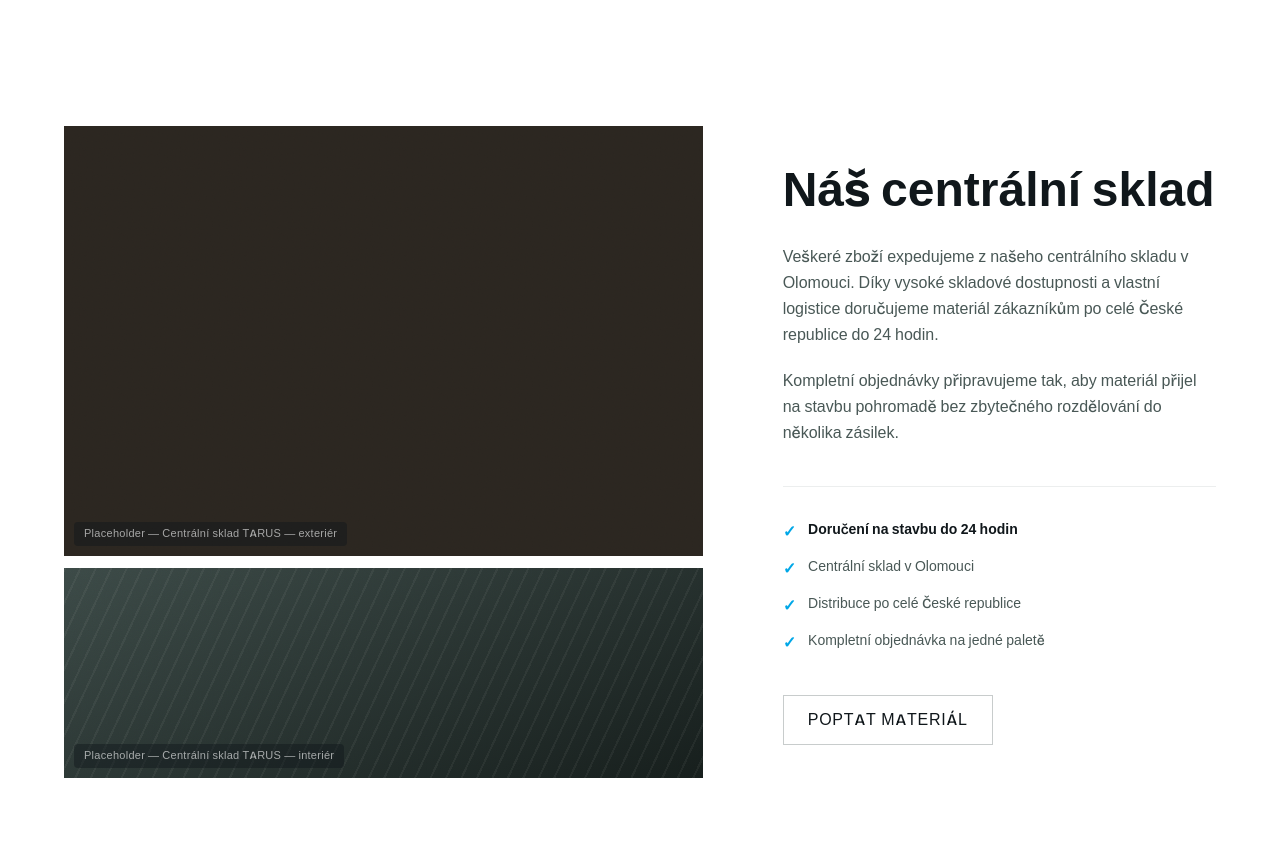
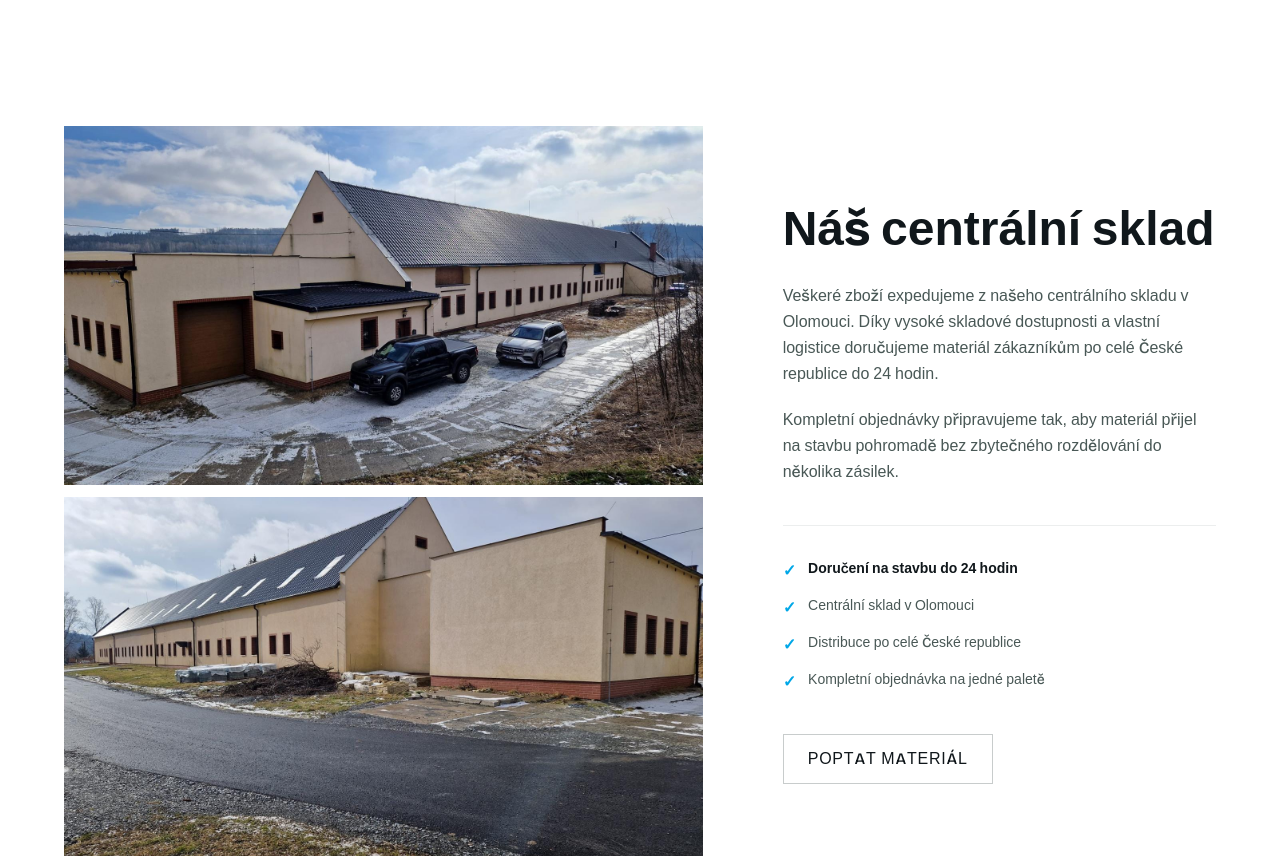
Before and after one commit to lukasobrucnik/tarus-landing, a Next.js app: page / in a window 1280 px wide. Shown: the part 3100-3958 px from the top of the page. Built offline with nearby package versions, Linux system fonts and the light colour scheme.

Commit message:
TARUS update: added photos of storadge and chnged aspect ratio of placeholders

```diff
--- a/app/page.tsx
+++ b/app/page.tsx
@@ -16,7 +16,7 @@ export default function Home() {
   // Folders need not exist — getSectionImages returns [] for missing dirs.
   const heroImages = getSectionImages("hero");
   const aboutImages = getSectionImages("about");
-  const skladImages = getSectionImages("sklad");
+  const skladImages = getSectionImages("storadge");
   const brandImages = getSectionImages("brands");
   const specializaceImages = getSectionImages("specializace");
   const tarusImages = getSectionImages("tarus");
--- a/components/sections/CentralniSklad.tsx
+++ b/components/sections/CentralniSklad.tsx
@@ -30,7 +30,7 @@ export function CentralniSklad({ images = [] }: { images?: string[] }) {
               whileInView={{ opacity: 1, scale: 1 }}
               viewport={{ once: true, margin: "-60px" }}
               transition={{ duration: 0.7, ease: [0.22, 1, 0.36, 1] }}
-              className="relative h-[300px] overflow-hidden sm:h-[380px] lg:h-[430px]"
+              className="relative aspect-video overflow-hidden"
             >
               {images[0] ? (
                 <Image
@@ -54,7 +54,7 @@ export function CentralniSklad({ images = [] }: { images?: string[] }) {
               whileInView={{ opacity: 1, scale: 1 }}
               viewport={{ once: true, margin: "-60px" }}
               transition={{ duration: 0.7, delay: 0.1, ease: [0.22, 1, 0.36, 1] }}
-              className="relative h-[180px] overflow-hidden lg:h-[210px]"
+              className="relative aspect-video overflow-hidden"
             >
               {images[1] ? (
                 <Image
```
Also changed, not shown: .impeccable/hook.cache.json, public/images/storadge/WhatsApp Image 2026-07-01 at 15.48.54.jpeg (added), public/images/storadge/WhatsApp Image 2026-07-01 at 15.48.55.jpeg (added), public/notes/progress.txt.
